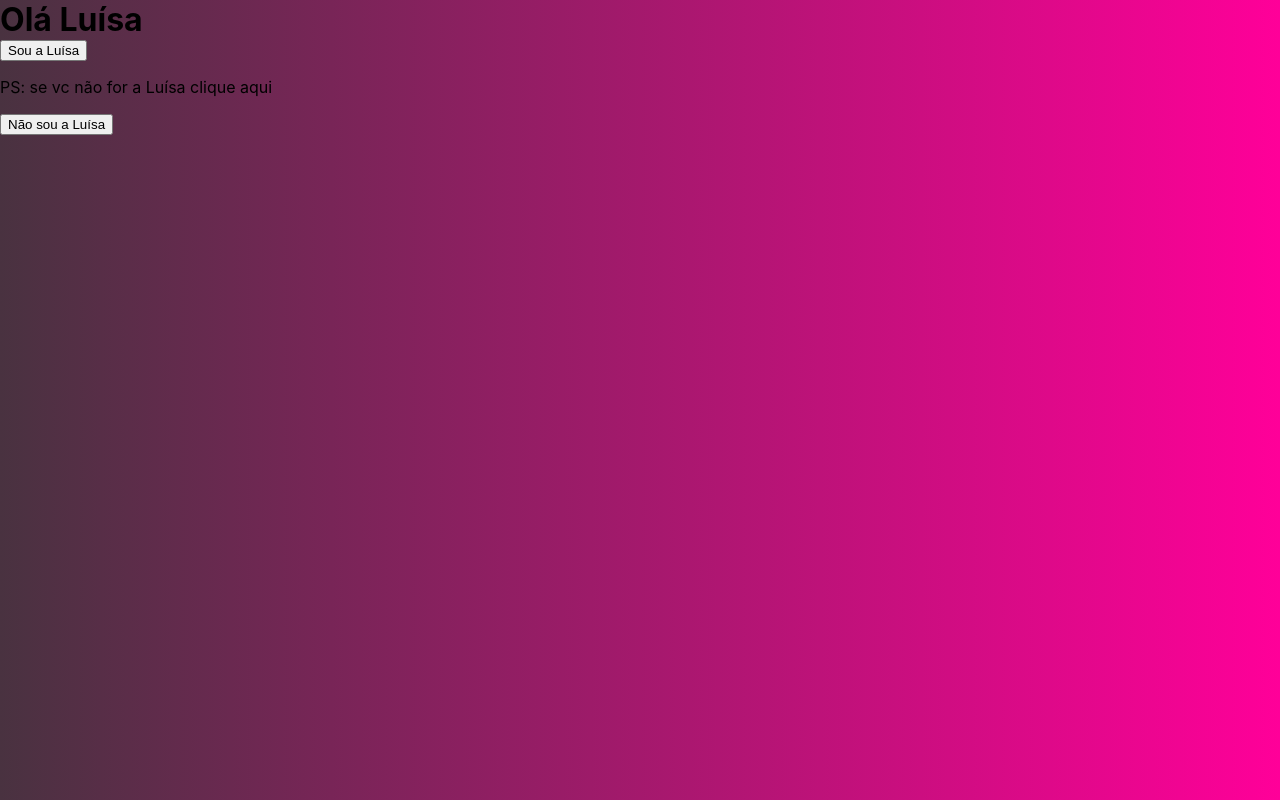
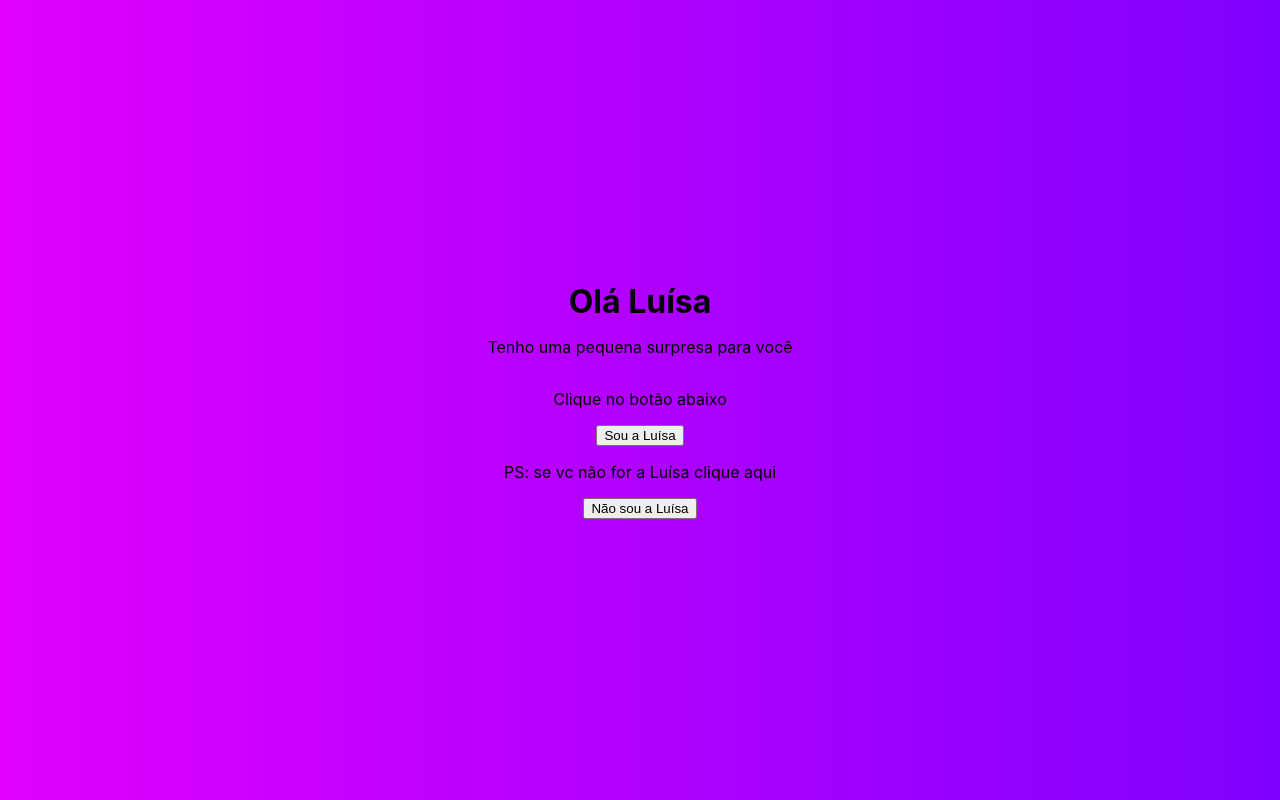
Before and after one commit to paulorenan/luisa, a React (Create React App) app: page / in a window 1280 px wide. Built offline with nearby package versions, Linux system fonts and the light colour scheme.

Commit message:
front-page

```diff
--- a/src/components/Home.jsx
+++ b/src/components/Home.jsx
@@ -12,8 +12,10 @@ function Home(props) {
     }
 
     return (
-        <main>
+        <main className='home'>
             <h1>Olá Luísa</h1>
+            <p className='subtitle'>Tenho uma pequena surpresa para você</p>
+            <p className='subtitle'>Clique no botão abaixo</p>
             <button onClick={handleLuisa}>Sou a Luísa</button>
             <p>PS: se vc não for a Luísa clique aqui</p>
             <button onClick={handleNotLuisa}>Não sou a Luísa</button>
--- a/src/components/Luisa.jsx
+++ b/src/components/Luisa.jsx
@@ -1,14 +1,15 @@
 import React from 'react';
 import Gato from '../images/gato.jpg';
+import '../styles/Luisa.css';
 
 function Luisa() {
-  return (
-    <div>
-        <h1>Vim te trazer essas flores a pedido do seu bbzinho</h1>
-        <img src={Gato} alt="gato" />
-        <p>Espero que goste!</p>
-    </div>
-  );
+    return (
+        <main>
+            <p>Vim te trazer essas flores a pedido do seu bbzinho</p>
+            {/* <img src={Gato} alt="gato" /> */}
+            <p>Espero que goste!</p>
+        </main>
+    );
 }
 
 export default Luisa;
--- a/src/styles/Home.css
+++ b/src/styles/Home.css
@@ -1,9 +1,15 @@
-main {
-    background: #FF0099;  /* fallback for old browsers */
-    background: -webkit-linear-gradient(to right, #493240, #FF0099);  /* Chrome 10-25, Safari 5.1-6 */
-    background: linear-gradient(to right, #493240, #FF0099); /* W3C, IE 10+/ Edge, Firefox 16+, Chrome 26+, Opera 12+, Safari 7+ */
+.home {
+    background: #7F00FF;  /* fallback for old browsers */
+    background: -webkit-linear-gradient(to right, #E100FF, #7F00FF);  /* Chrome 10-25, Safari 5.1-6 */
+    background: linear-gradient(to right, #E100FF, #7F00FF); /* W3C, IE 10+/ Edge, Firefox 16+, Chrome 26+, Opera 12+, Safari 7+ */
+
     height: 100svh;
     margin: 0;
+
+    display: flex;
+    flex-direction: column;
+    justify-content: center;
+    align-items: center;
 }
 
 h1 {
```
Also changed, not shown: src/images/gato.jpg.
